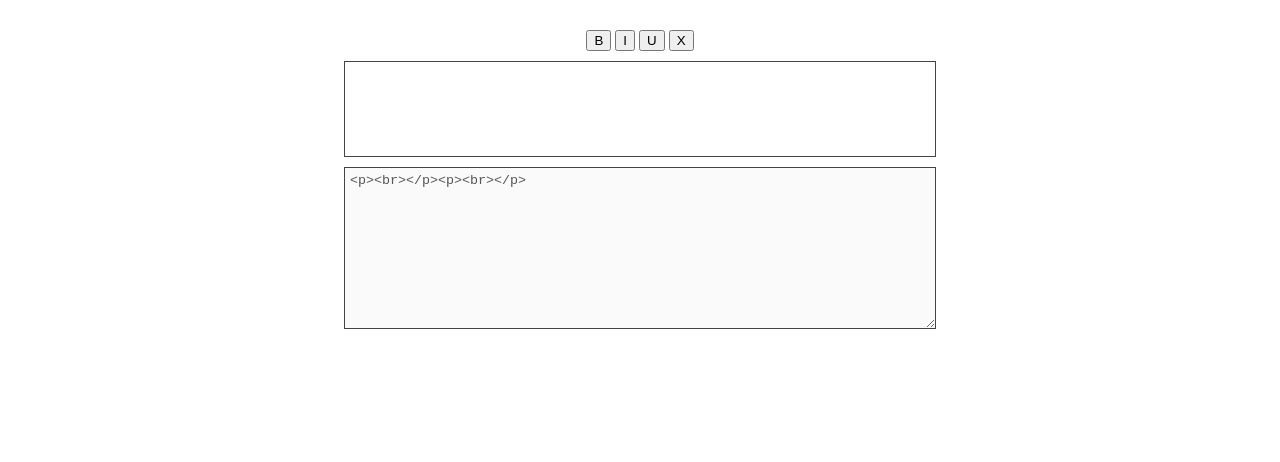
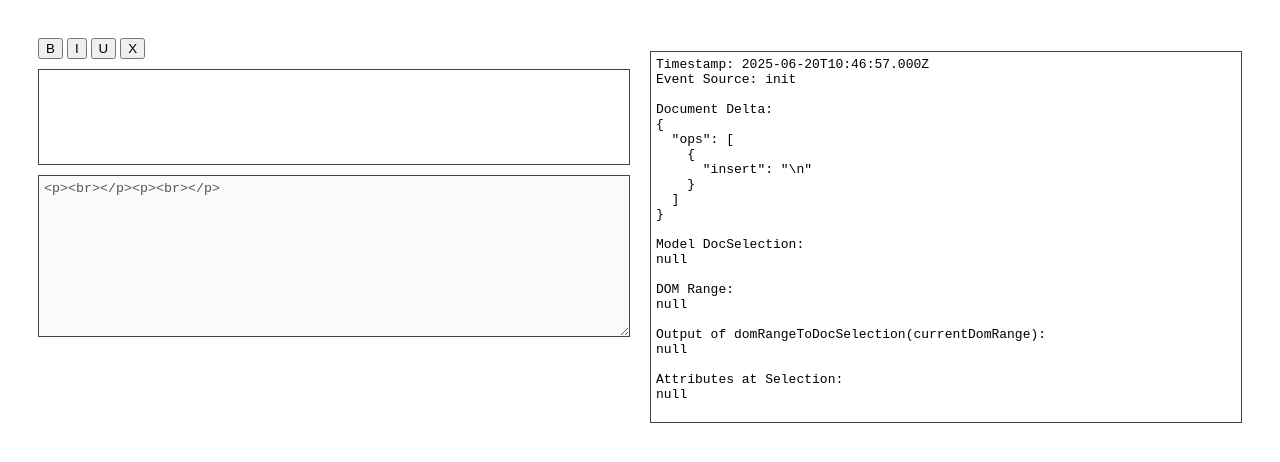
Before and after one commit to reddyagile/ritor, a website built with webpack: page src/index.html in a window 1280 px wide. Built offline with nearby package versions, Linux system fonts and the light colour scheme.

Commit message:
Add debugOutput ui

```diff
--- a/src/index.html
+++ b/src/index.html
@@ -8,6 +8,8 @@
   </head>
   <body>
     <div class="container">
+
+      <div class="col">
       <!-- <div style="display: flex; margin: 20px">
         <button id="destroy">destroy</button>
         <button id="reinit">Reinit</button>
@@ -33,6 +35,12 @@
       </div>
 
       <textarea rows="10" id="output" disabled></textarea>
+      </div>
+
+      <div class="col">
+        <pre id="debug-output"></pre>
+      </div>
+
     </div>
   </body>
 </html>
--- a/src/index.scss
+++ b/src/index.scss
@@ -1,8 +1,16 @@
 .container {
   display: flex;
+  flex-direction: row;
+  // align-items: center;
+  justify-content: center;
+  gap: 20px;
+}
+
+.col {
+  display: flex;
   flex-direction: column;
-  align-items: center;
-  justify-content: center;
+  // align-items: center;
+  // justify-content: center;
   margin-top: 30px;
 
   .btn.active {
@@ -14,13 +22,14 @@
   }
 
   #editable,
-  #output {
+  #output,
+  #debug-output {
     border: 1px solid #444444;
     padding: 5px;
     margin-bottom: 10px;
     width: 580px;
     min-height: 18px;
-    max-height: 300px;
+    // max-height: 300px;
     overflow-y: auto;
   }
 
```
